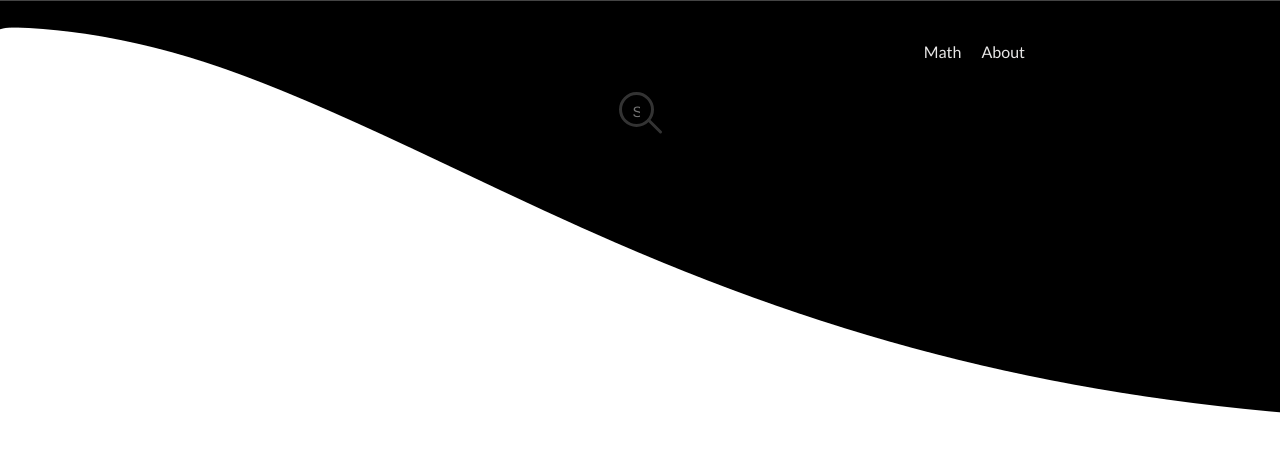
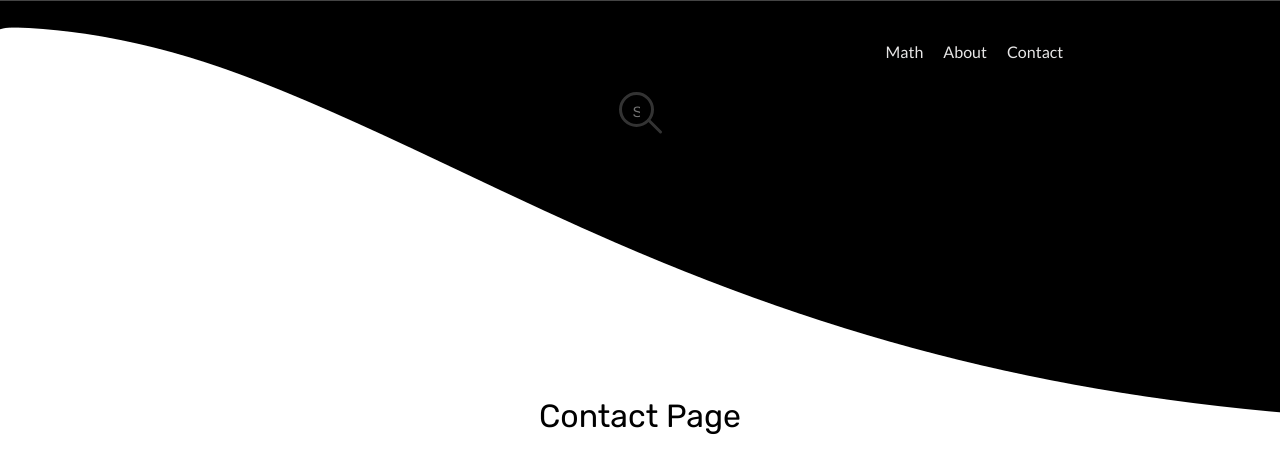
Before and after one commit to aaron1986/MathArticles, a React (Vite) app: page /contact in a window 1280 px wide. Before the commit this address had no page. Shown: the top 472 px of the page. Built offline with nearby package versions, Linux system fonts and the light colour scheme.

Commit message:
included wireframes

```diff
--- a/src/App.jsx
+++ b/src/App.jsx
@@ -4,6 +4,8 @@ import './App.css'
 import Header from './Components/Header';
 import MathArticles from './Components/MathArticles';
 import SearchBar from './Components/SearchBar';
+import Contact from './Components/Contact';
+import About from './Components/About';
 
 function App() {
   const [searchTerm, setSearchTerm] = useState("");
@@ -19,6 +21,8 @@ function App() {
         <Routes>
         <Route path="/" element={<Navigate to="/mathArticles" />} />
         <Route path="/mathArticles" element={<MathArticles searchTerm={searchTerm} />} />
+        <Route path="/about" element={<About />} />
+        <Route path="/contact" element={<Contact />}/>
         </Routes>
       </Router>
     </>
--- /dev/null
+++ b/src/Components/About.jsx
@@ -0,0 +1,5 @@
+export default function About() {
+    return (
+        <div className="article_title">About</div>
+    )
+}
--- /dev/null
+++ b/src/Components/ArticlePage.jsx
@@ -0,0 +1,5 @@
+export default function ArticlePage() {
+    return (
+        <div className="article_title">Article Name</div>
+    )
+}
--- /dev/null
+++ b/src/Components/Contact.jsx
@@ -0,0 +1,7 @@
+export default function Contact() {
+    return (
+        <>
+        <div className="article_title">Contact Page</div>
+        </>
+    )
+}
--- a/src/Components/Header.jsx
+++ b/src/Components/Header.jsx
@@ -7,6 +7,7 @@ export default function Header() {
         <ul id="nav-links">
           <li><Link to="/mathArticles">Math</Link></li>
           <li><Link to="/about">About</Link></li>
+          <li><Link to="/contact">Contact</Link></li>
         </ul>
       </nav>
     </header>
```
Also changed, not shown: src/assets/img/wireframes_app.png (added), 1 other file (tests, documents, lock files or other folders).
